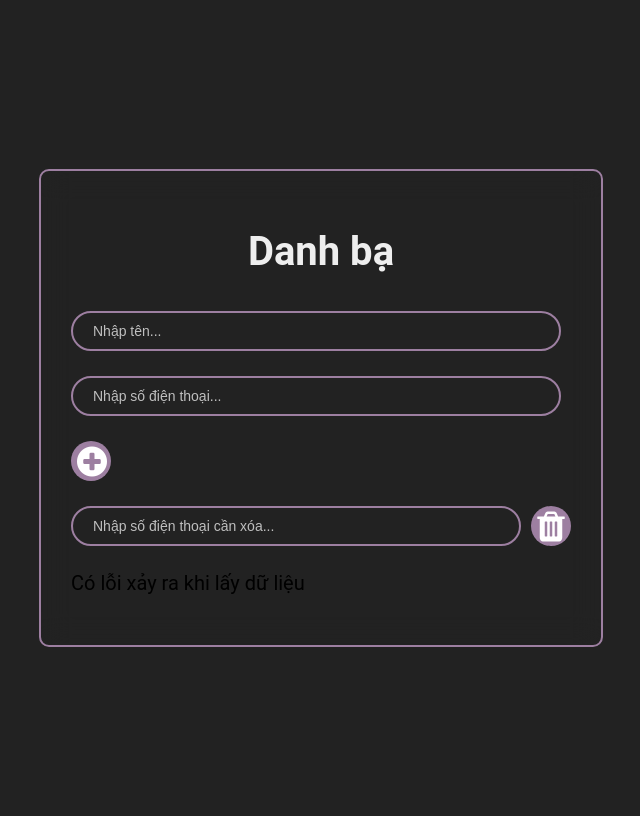
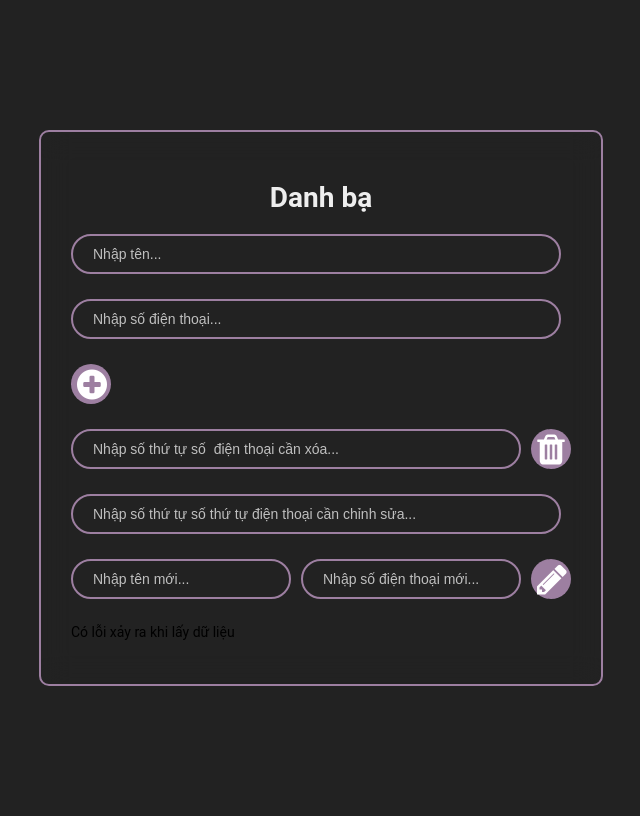
Before and after one commit to cao17012003/PTUD, a Django app: page / in a window 1280 px wide. Shown: the whole page, without its empty margins (319-959 px from the left). Run offline with Django 4.2, Linux system fonts and the light colour scheme; data comes from the database, SQL or seed files in the repository; both versions use the stored data as it was after the commit; some libraries are stand-ins or nearby versions.

Commit message:
init project

```diff
--- a/src/phone/templates/phone_list.html
+++ b/src/phone/templates/phone_list.html
@@ -37,13 +37,13 @@
           border-radius: 10px;
           backdrop-filter: blur(15px);
           width: 500px; /* Tăng kích thước container */
-          font-size: 20px; /* Tăng kích thước font chữ */
+          font-size: 14px; /* Tăng kích thước font chữ */
         }
 
         h1 {
           color: #eee;
           text-align: center;
-          margin-bottom: 36px;
+          margin-bottom: 20px;
         }
 
         .input-container {
@@ -80,13 +80,8 @@
           height: 40px;
         }
 
-        .empty-image {
-          margin: 65px auto 0; /* Điều chỉnh vị trí margin-top */
-          display: block;
-        }
-
         .phone-list {
-          margin-top: 20px;
+          margin-top: 10px;
         }
 
         .phone {
@@ -128,11 +123,21 @@
         </button>
       </div>
       <div class = "input-container" >
-        <input class="todo-input" id="phoneDeleteInput" placeholder="Nhập số điện thoại cần xóa...">
+        <input class="todo-input" id="phoneDeleteInput" placeholder="Nhập số thứ tự số  điện thoại cần xóa...">
         <button id="deleteButton" class="add-button">
           <i class="fa fa-trash"></i>
         </button>
       </div>
+      <div class="input-container">
+        <input class="todo-input" id="phoneEditInput" placeholder="Nhập số thứ tự số thứ tự điện thoại cần chỉnh sửa...">
+    </div>
+    <div class="input-container">
+      <input class="todo-input" id="nameEditInput" placeholder="Nhập tên mới...">
+      <input class="todo-input" id="newPhoneInput" placeholder="Nhập số điện thoại mới...">
+      <button id="editButton" class="add-button">
+        <i class="fa fa-pencil"></i>
+    </button>
+  </div>
     </form>
 
     <!-- Danh sách điện thoại -->
@@ -201,7 +206,7 @@
     document.getElementById("deleteButton").addEventListener("click", function() {
       const phoneToDelete = document.getElementById("phoneDeleteInput").value;
       if (!phoneToDelete) {
-        alert("Vui lòng nhập số điện thoại cần xóa!");
+        alert("Vui lòng nhập số thứ tự số điện thoại cần xóa!");
         return;
       }
       deletePhone(phoneToDelete);
@@ -221,6 +226,80 @@
       .catch(error => console.error("Lỗi khi gửi yêu cầu DELETE:", error));
     }
 
+    // Sự kiện click nút chỉnh sửa
+    document.getElementById("editButton").addEventListener("click", function () {
+      const phoneToEdit = document.getElementById("phoneEditInput").value;
+      if (!phoneToEdit) {
+          alert("Vui lòng nhập số điện thoại cần chỉnh sửa!");
+          return;
+      }
+      editPhone(phoneToEdit);
+    });
+
+    // Hàm chỉnh sửa tên điện thoại
+    function editPhone(phoneNumber) {
+      const newName = document.getElementById("nameEditInput").value;
+      const newPhoneNumber = document.getElementById("phoneInput").value; // Đổi thành lấy giá trị từ input số điện thoại mới
+
+      if (!newName || !newPhoneNumber) {
+          alert("Vui lòng nhập tên và số điện thoại mới!");
+          return;
+      }
+
+      const formData = new FormData();
+      formData.append("name", newName);
+      formData.append("phoneNumber", newPhoneNumber); // Sử dụng số điện thoại mới thay vì lấy từ input chỉnh sửa
+
+      fetch(`http://127.0.0.1:8000/api/phones/${phoneNumber}`, {
+              method: "PUT",
+              body: formData
+          })
+          .then(response => {
+              if (!response.ok) {
+                  throw new Error("Lỗi khi gửi yêu cầu PUT");
+              }
+              console.log("Số điện thoại đã được chỉnh sửa thành công");
+              updatePhoneList(); // Sau khi chỉnh sửa thành công, cập nhật lại danh sách điện thoại
+          })
+          .catch(error => console.error("Lỗi khi gửi yêu cầu PUT:", error));
+    }
+    // Sự kiện click nút chỉnh sửa
+    document.getElementById("editButton").addEventListener("click", function () {
+      const phoneToEdit = document.getElementById("phoneEditInput").value;
+      if (!phoneToEdit) {
+          alert("Vui lòng nhập số điện thoại cần chỉnh sửa!");
+          return;
+      }
+      editPhone(phoneToEdit);
+    });
+
+    // Hàm chỉnh sửa số điện thoại
+    function editPhone(phoneNumber) {
+      const newName = document.getElementById("nameEditInput").value;
+      const newPhoneNumber = document.getElementById("newPhoneInput").value; // Lấy giá trị từ input số điện thoại mới
+
+      if (!newName || !newPhoneNumber) {
+          alert("Vui lòng nhập tên và số điện thoại mới!");
+          return;
+      }
+
+      const formData = new FormData();
+      formData.append("name", newName);
+      formData.append("phoneNumber", newPhoneNumber); // Sử dụng số điện thoại mới từ input mới
+
+      fetch(`http://127.0.0.1:8000/api/phones/${phoneNumber}`, {
+              method: "PUT",
+              body: formData
+          })
+          .then(response => {
+              if (!response.ok) {
+                  throw new Error("Lỗi khi gửi yêu cầu PUT");
+              }
+              console.log("Số điện thoại đã được chỉnh sửa thành công");
+              updatePhoneList(); // Sau khi chỉnh sửa thành công, cập nhật lại danh sách điện thoại
+          })
+          .catch(error => console.error("Lỗi khi gửi yêu cầu PUT:", error));
+        }
   </script>
 </body>
 </html>
```
Also changed, not shown: src/db.sqlite3.
